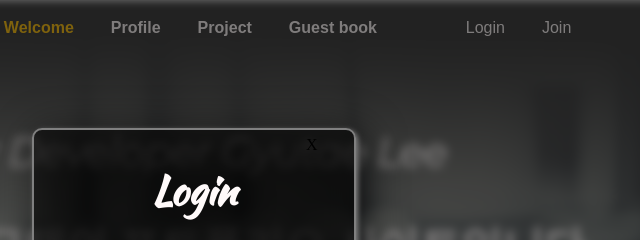
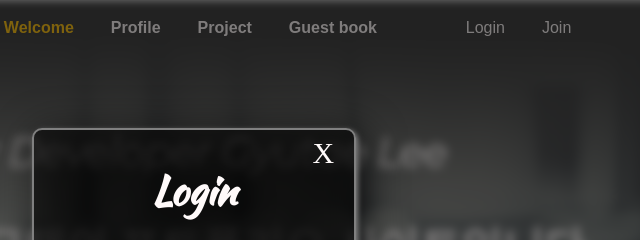
Before and after one commit to kutaelee/2019.1.15_portfolio3_nodejs, a website: page views/index.html in a window 1280 px wide. Both pictures are taken after a click on the element "Login". Shown: the top 240 px of the page, 480-1120 px from the left. Drawn offline with nearby package versions, Linux system fonts and the light colour scheme; no server answers; a script that the page names is missing; a web font is replaced by a local one.

Commit message:
close_btn 변경

```diff
--- a/views/Assest/css/index.css
+++ b/views/Assest/css/index.css
@@ -239,9 +239,11 @@ h3{
 }
 .close_btn{
   position: absolute;
-  margin-left: 35%;
+  margin-left: 37%;
   margin-top:2%;
   cursor: pointer;
+  color:snow;
+  font-size:30px;
 }
 .login_btn{
   display: inline;
```
